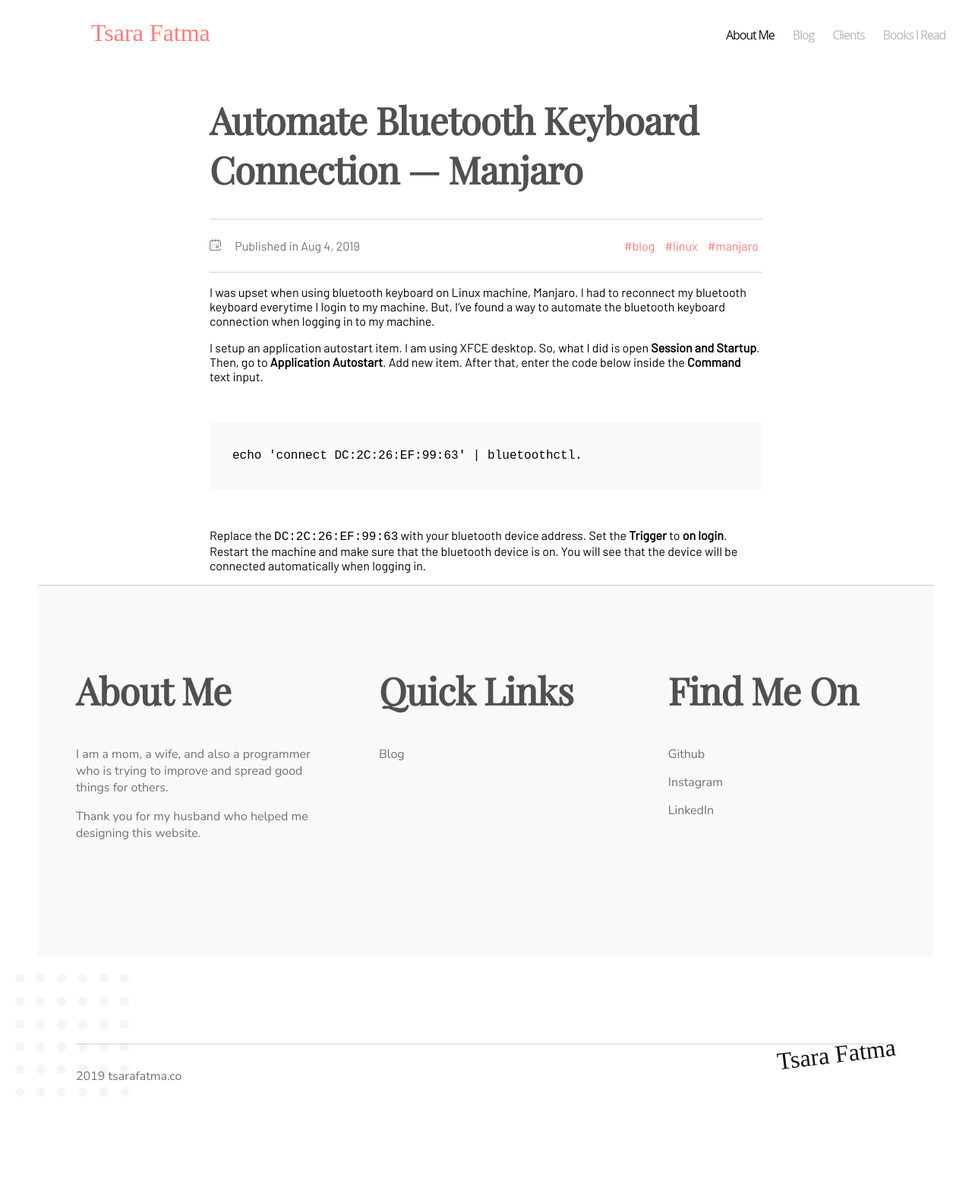
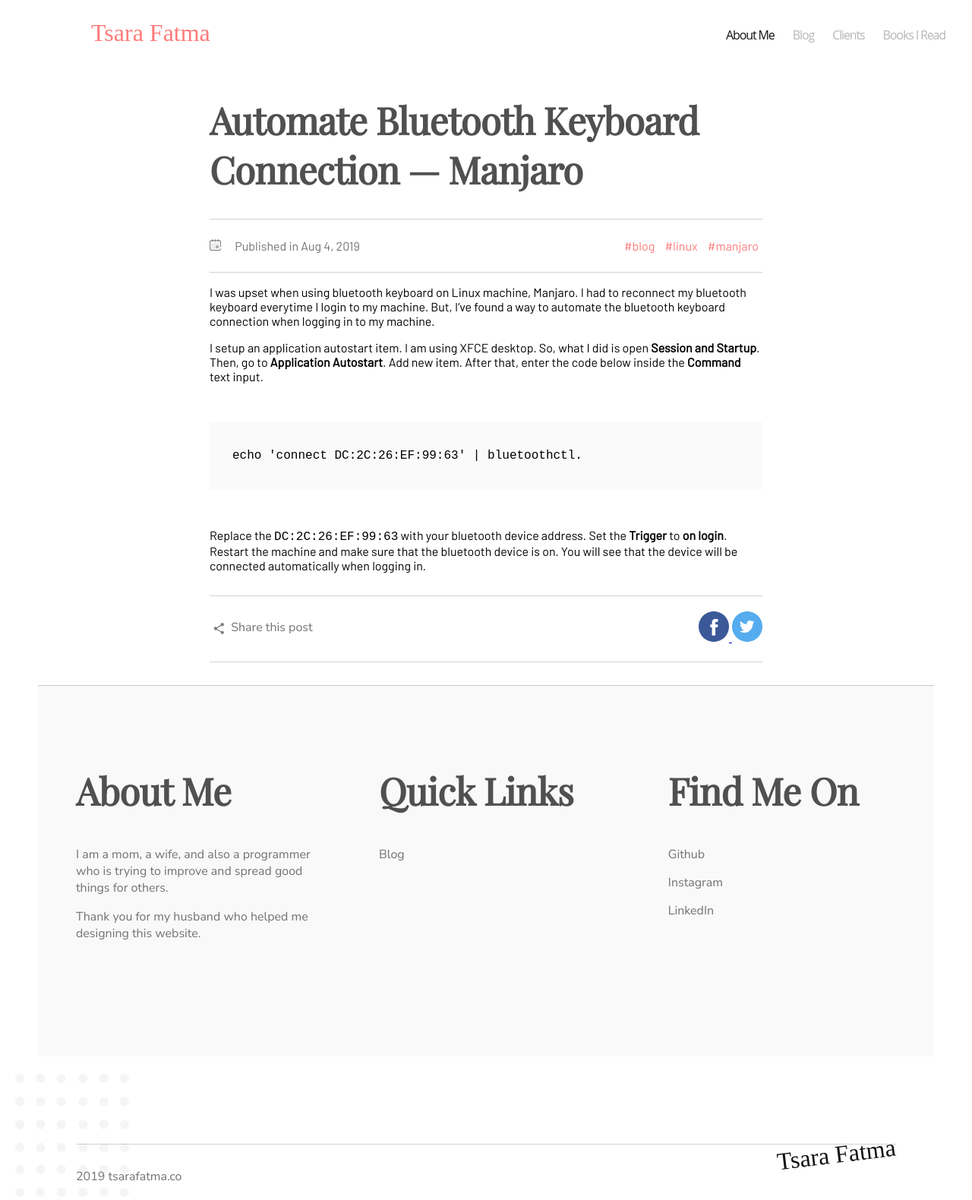
Before and after one commit to tsara27/my_website, a Jekyll site: the page built from _posts/2019-8-4-Automate-Bluetooth-Keyboard-Connection-Manjaro.md, in a window 1280 px wide. Shown: the whole page at 76% size. Built offline with Jekyll 4.4.1, drawn with Linux system fonts in a browser that asks for light colours; some web fonts are replaced; before the commit the page ends 1448 px from its top, so only the background shows below that.

Commit message:
Add share links

```diff
--- a/_config.yml
+++ b/_config.yml
@@ -20,13 +20,12 @@ description: >- # this means to ignore newlines until "baseurl:"
   line in _config.yml. It will appear in your document head meta (for
   Google search results) and in your feed.xml site description.
 baseurl: "" # the subpath of your site, e.g. /blog
-url: "" # the base hostname & protocol for your site, e.g. http://example.com
+url: "https://tsarafatma.com" # the base hostname & protocol for your site, e.g. http://example.com
 twitter_username: jekyllrb
 github_username:  jekyll
 
 # Build settings
 markdown: kramdown
-theme: minima
 sass:
   sass_dir: _sass
   style: compressed
--- a/_layouts/post.html
+++ b/_layouts/post.html
@@ -1,12 +1,18 @@
 <!DOCTYPE html>
 <html>
+
 <head>
-  <title></title>
+  <title>{{ post.title }}</title>
+  <meta property="og:url" content="{{ site.url }}{{ page.url }}" />
+  <meta property="og:type" content="website" />
+  <meta property="og:title" content="{{ post.title }}" />
+  <meta property="og:description" content="{{ post.description }}" />
   <link rel="shortcut icon" href="/favicon.ico" type="image/x-icon">
   <link rel="icon" href="/favicon.ico" type="image/x-icon">
   <link rel="stylesheet" href="/assets/css/default.css">
   <meta name="viewport" content="width=device-width">
 </head>
+
 <body>
   {% include components/navigation.html %}
   <main>
@@ -22,18 +28,62 @@
         </div>
         <div class="post-caption post-caption__tags">
           {% if page.tags %}
-            <i class="fa fa-tags"></i>
-            {% for tag in page.tags %}
-              <a href="/tags/{{ tag }}" class="tag">{{ tag }}</a>
-            {% endfor %}
+          <i class="fa fa-tags"></i>
+          {% for tag in page.tags %}
+          <a href="/tags/{{ tag }}" class="tag">{{ tag }}</a>
+          {% endfor %}
           {% endif %}
         </div>
       </div>
       <div class="post-content">
         {{ content }}
       </div>
+      <div class="grid grid__post-share-links">
+        <div class="post-share-label">
+          <img src="/assets/images/icons/share.svg" alt="Share">
+          <span>Share this post</span>
+        </div>
+        <div class="post-share-links">
+          <a href="#" class="facebook-share">
+            <img src="/assets/images/logos/facebook.svg" alt="Share on facebook">
+          </a>
+          <a class="twitter-share-button" target="__blank"
+            href="https://twitter.com/intent/tweet?url={{ site.url }}{{ page.url }}">
+            <img src="/assets/images/logos/twitter.svg" alt="Share on twitter">
+          </a>
+        </div>
+      </div>
+    </div>
     </div>
   </main>
+  <script>
+    var getWindowOptions = function () {
+      var width = 500;
+      var height = 450;
+      var left = (window.innerWidth / 2) - (width / 2);
+      var top = (window.innerHeight / 2) - (height / 2);
+
+      return [
+        'resizable,scrollbars,status',
+        'height=' + height,
+        'width=' + width,
+        'left=' + left,
+        'top=' + top,
+      ].join();
+    };
+
+    var fbBtn = document.querySelector('.facebook-share');
+    var title = encodeURIComponent('Hey everyone, come & see how good I look!');
+    var shareUrl = 'https://www.facebook.com/sharer/sharer.php?u=' + location.href + '&title=' + title;
+    fbBtn.href = shareUrl; // 1
+
+    fbBtn.addEventListener('click', function (e) {
+      e.preventDefault();
+      var win = window.open(shareUrl, 'ShareOnFb', getWindowOptions());
+      win.opener = null; // 2
+    });
+  </script>
   {% include footer.html %}
 </body>
+
 </html>
--- a/_sass/_grid.scss
+++ b/_sass/_grid.scss
@@ -7,14 +7,15 @@
     grid-gap: 10%;
   }
 
-  &__navigation, &__navigation-mobile {
+  &__navigation,
+  &__navigation-mobile {
     grid-template-columns: 50% 50%;
     padding: 25px;
   }
 
   &__recent_blog_posts {
     grid-auto-flow: row;
-    grid-template-areas: "title" "items";
+    grid-template-areas: "title""items";
   }
 
   &__my_clients {
@@ -30,7 +31,8 @@
     bottom: 0;
   }
 
-  &__post-caption {
+  &__post-caption,
+  &__post-share-links {
     grid-template-columns: 50%;
   }
 }
--- a/_sass/_post.scss
+++ b/_sass/_post.scss
@@ -1,6 +1,29 @@
 .grid__post-caption {
   .post-caption__tags {
     text-align: right;
+  }
+}
+
+.grid__post-share-links {
+  border-top: 1px solid $light-gray;
+  border-bottom: 1px solid $light-gray;
+  margin: 30px 0;
+  padding: 20px 0;
+
+  .post-share-label {
+    align-self: center;
+    color: $light-dove-gray;
+    display: inline;
+
+    img {
+      height: 15px;
+      margin: 5px;
+      vertical-align: middle;
+    }
+  }
+
+  .post-share-links {
+    justify-self: end;
   }
 }
 
```
Also changed, not shown: Gemfile (+5 -14 lines), about.md (deleted, +0 -18 lines), index.md (+1 -1 lines), Gemfile.lock, assets/images/icons/share.svg (added), assets/images/logos/facebook.svg (added), assets/images/logos/twitter.svg (added).
